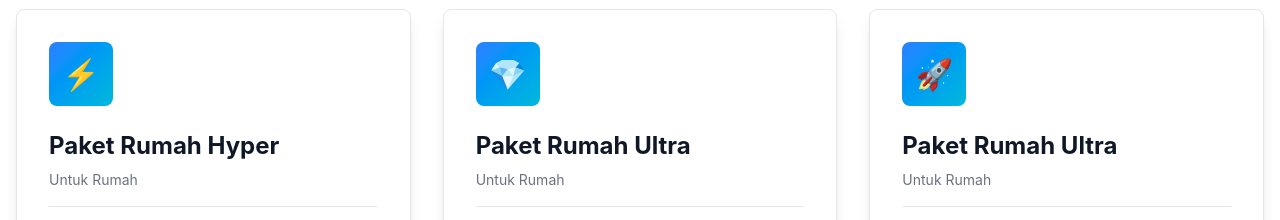
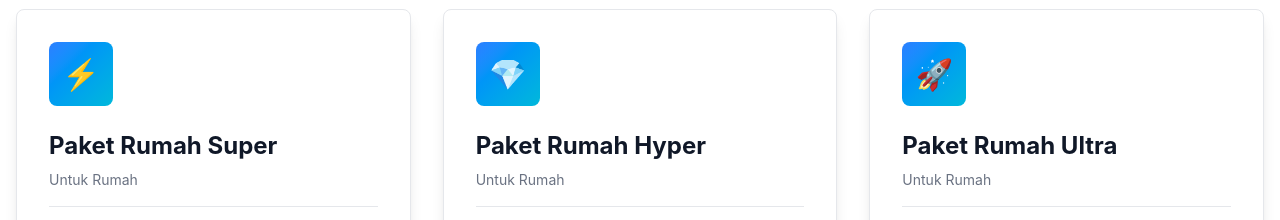
Before and after one commit to awaljumpc-gif/royal.net, a Vue app: page / in a window 1280 px wide. Shown: the part 1660-1880 px from the top of the page. Built offline with nearby package versions, Linux system fonts and the light colour scheme.

Commit message:
Update Package

```diff
--- a/src/pages/HomePage.vue
+++ b/src/pages/HomePage.vue
@@ -54,7 +54,7 @@ const homePackages = [
   {
     id: 4,
     icon: '⚡',
-    title: 'Paket Rumah Hyper',
+    title: 'Paket Rumah Super',
     speed: '35 Mbps',
     price: '215.000',
     isPopular: false,
@@ -69,7 +69,7 @@ const homePackages = [
   {
     id: 5,
     icon: '💎',
-    title: 'Paket Rumah Ultra',
+    title: 'Paket Rumah Hyper',
     speed: '50 Mbps',
     price: '280.000',
     isPopular: false,
```
